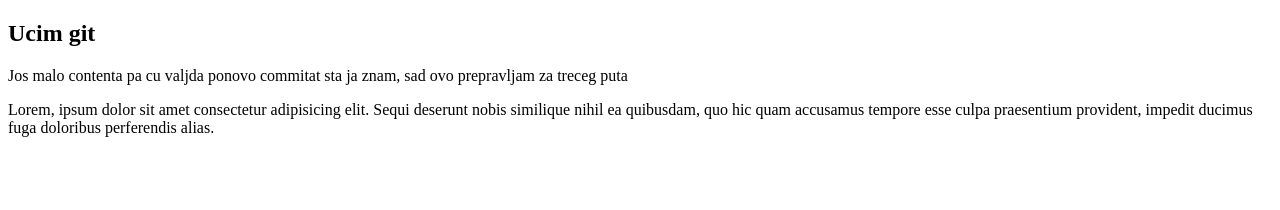
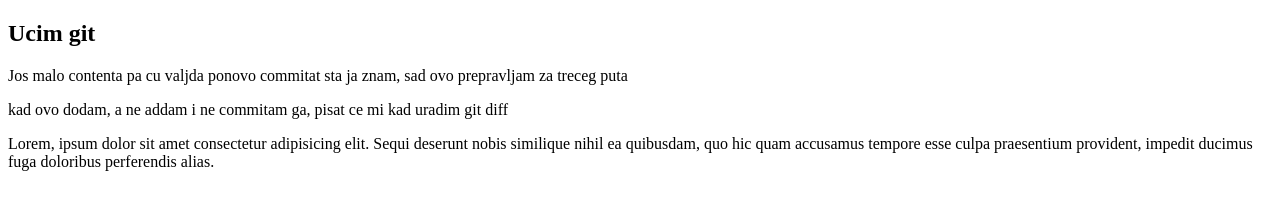
Before and after one commit to Criptonnn/test-01, a plain HTML site: page index.html in a window 1280 px wide. Drawn offline with Linux system fonts and the light colour scheme.

Commit message:
peti put

```diff
--- a/index.html
+++ b/index.html
@@ -8,6 +8,7 @@
 <body>
     <h2>Ucim git</h2>
     <p>Jos malo contenta pa cu valjda ponovo commitat sta ja znam, sad ovo prepravljam za treceg puta</p>
+    <p>kad ovo dodam, a ne addam i ne commitam ga, pisat ce mi kad uradim git diff</p>
     <p class="lorem">Lorem, ipsum dolor sit amet consectetur adipisicing elit. Sequi deserunt nobis similique nihil ea quibusdam, quo hic quam accusamus tempore esse culpa praesentium provident, impedit ducimus fuga doloribus perferendis alias.</p>
 </body>
 </html>
```
